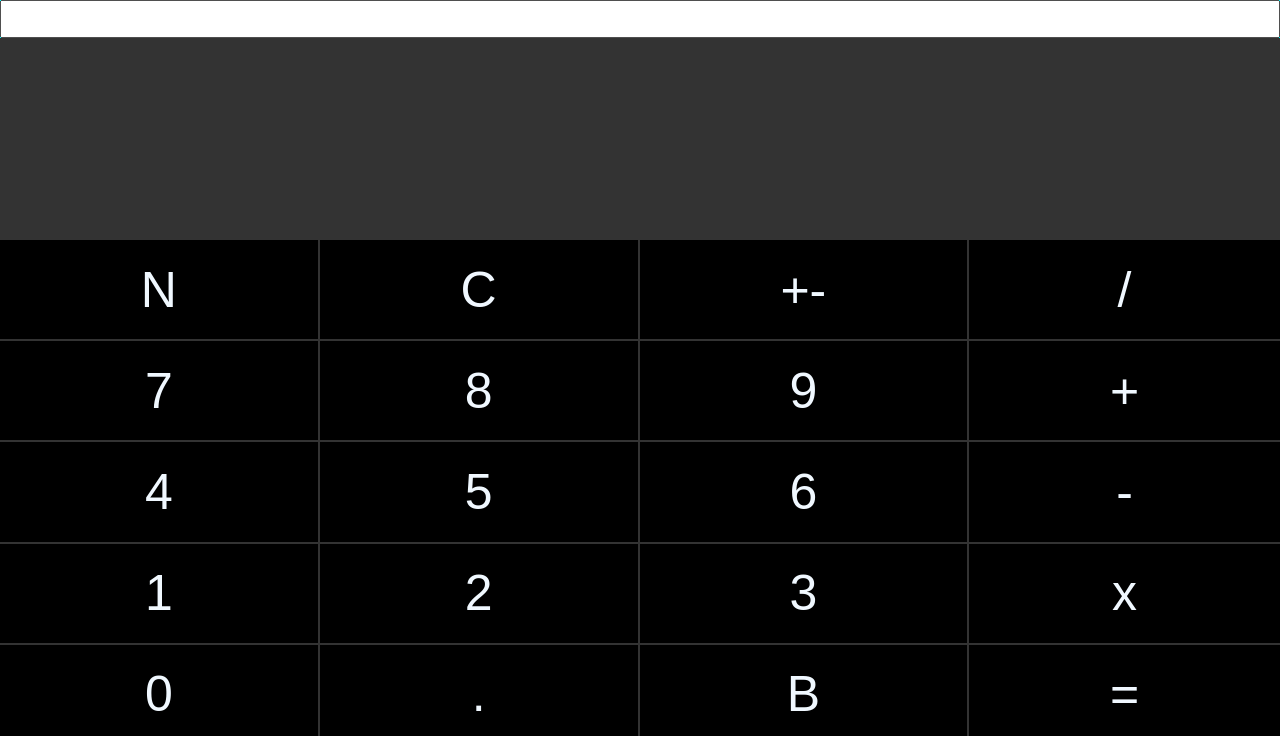
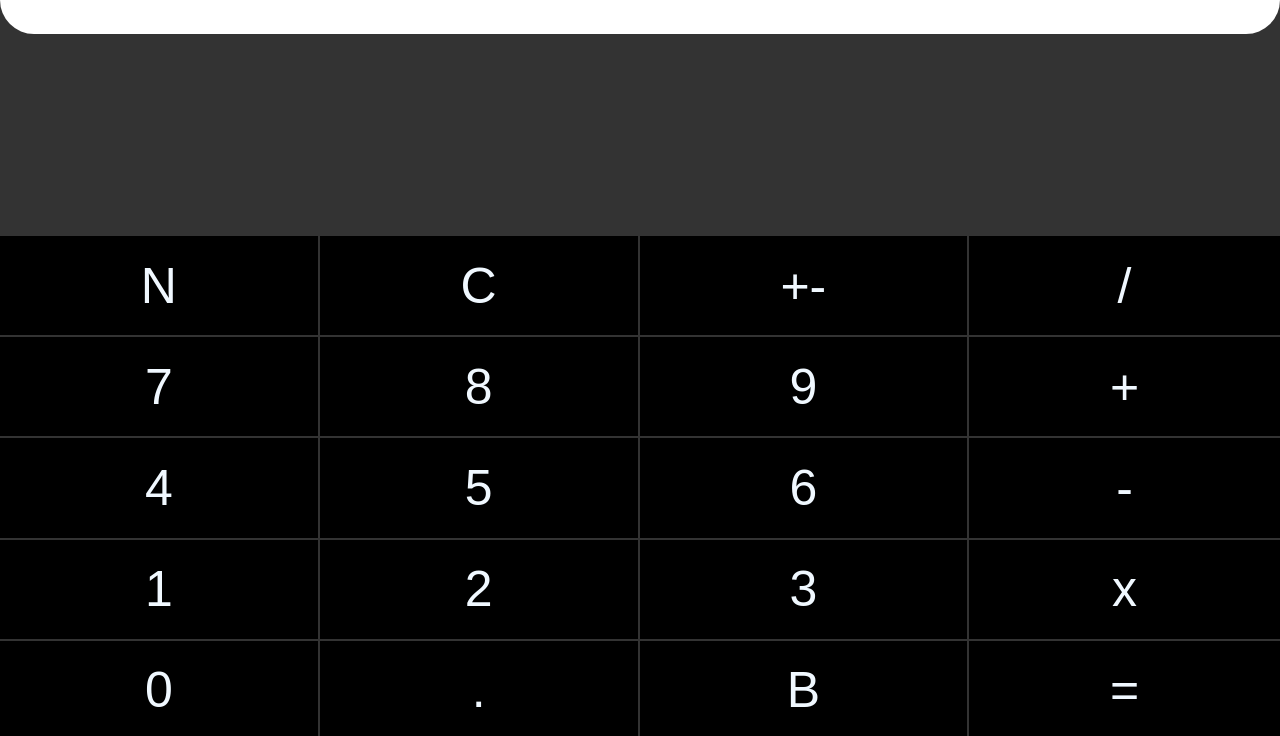
Before and after one commit to Aaryan-Thakur/Calculator, a plain HTML site: page index.html in a window 1280 px wide. Shown: the top 736 px of the page. Drawn offline with Linux system fonts and the light colour scheme.

Commit message:
before messing with header

```diff
--- a/index.html
+++ b/index.html
@@ -21,7 +21,7 @@
             <input type="text" class="result" id="res"></input>
         </section> -->
 
-        <section class="keybad">
+        <section class="keypad">
             <div class="grid-container">
 
                 <button class="grid-item" id="NDmode">N</button>
--- a/script.js
+++ b/script.js
@@ -75,6 +75,8 @@ function result(){
         b = Math.round((b + Number.EPSILON) * 100000) / 100000;
 
         document.getElementById('main').value = b;
+
+        document.getElementById('history')
     }
     catch{
         errormessage();
--- a/style.css
+++ b/style.css
@@ -7,15 +7,20 @@ body
 header{
     display: flex;
     justify-content: center;
-    background-color: aqua;
+    background-color: rgb(51, 51, 51);
     margin:none;
     justify-self: center;
+    border: none;
+    outline: none;
 }
 
 .hinput{
     height: 4vh;
     width: 100%;
     font-size: 25px;
+    border-radius: 0px 0px 40px 40px;
+    border: none;
+    outline: none;
 }
 
 
@@ -29,6 +34,8 @@ header{
 }
 
 .main{
+    border: none;
+    outline: none;
     height: 25vh;
     width: 100%;
     background-color: rgb(51, 51, 51);
@@ -38,6 +45,8 @@ header{
     /* text-overflow: ; */
     overflow:scroll;
     color: aliceblue;
+    padding-top: none;
+    border: none;
 }
 
 .main:focus{
@@ -58,7 +67,7 @@ header{
     border-radius: 10vw 10vw 0 0;
     display: flex;
     justify-content: center;
-    padding: 10% 0%;
+    padding: 0% 0%;
 
 
 }
```
